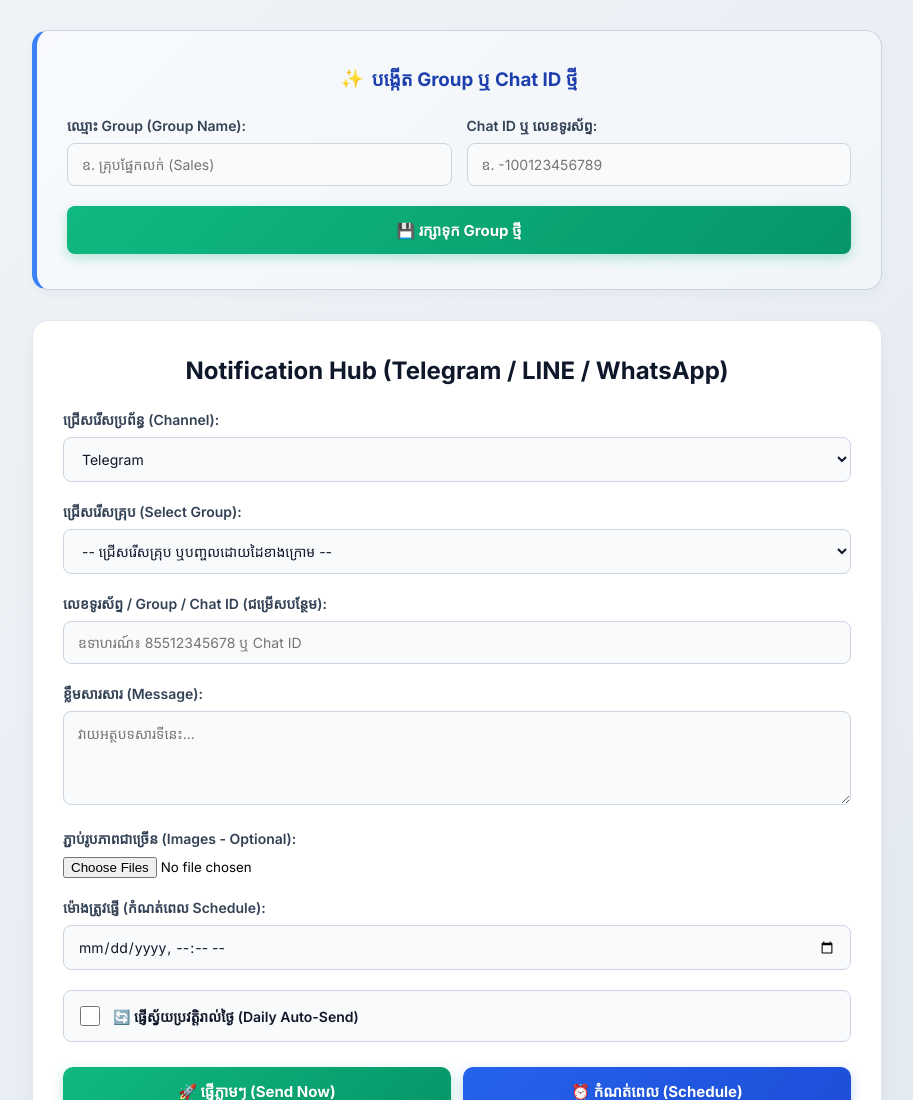
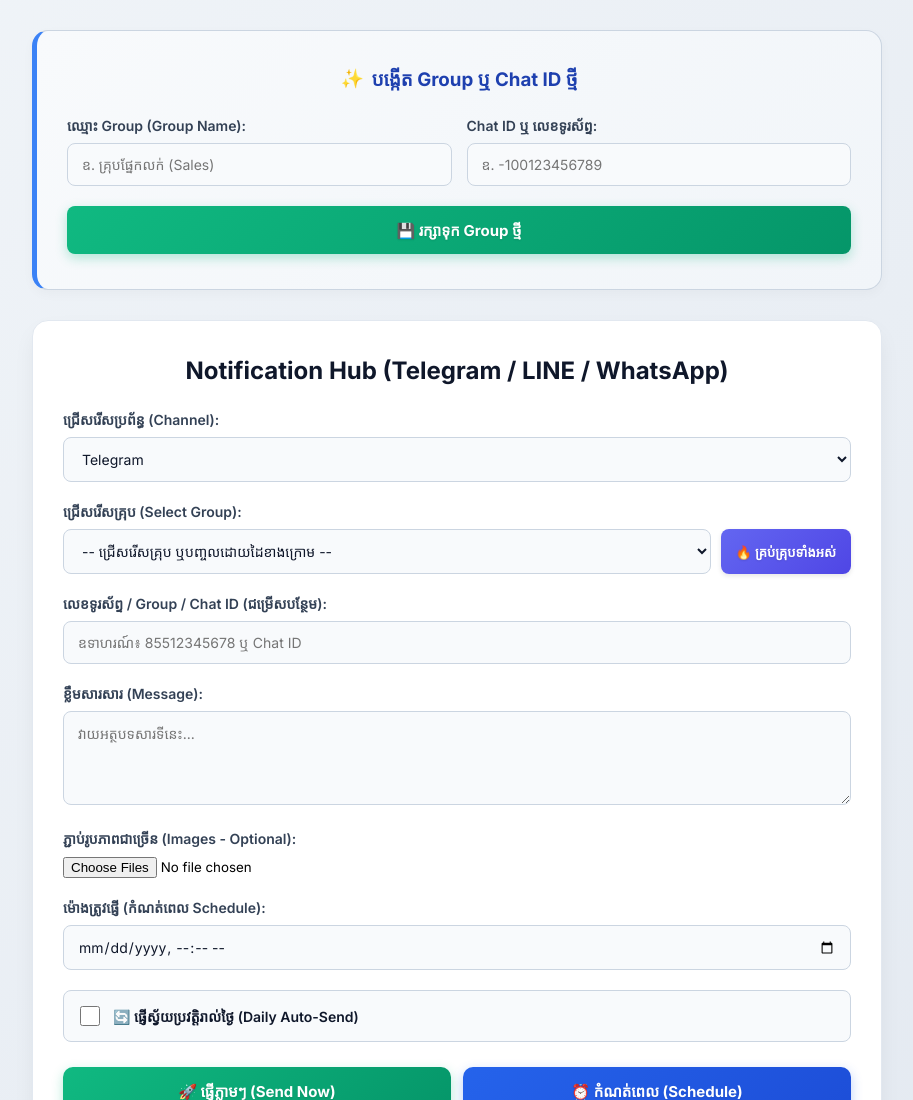
Before and after one commit to Machantra76/ANT-Test-Group, a website: page public/index.html in a window 1280 px wide. Shown: the top 1100 px of the page, without its empty margins (183-1096 px from the left). Drawn offline with Linux system fonts and the light colour scheme; no server answers; a web font is replaced by a local one.

Commit message:
Update index.html

```diff
--- a/public/index.html
+++ b/public/index.html
@@ -197,12 +197,17 @@
             </select>
         </div>
 
-        <!-- 🆕 Dropdown ជ្រើសរើស Group -->
+        <!-- 🆕 Dropdown ជ្រើសរើស Group ព្រមទាំងប៊ូតុងជ្រើសរើសទាំងអស់ -->
         <div class="form-group">
             <label for="groupSelect">ជ្រើសរើសគ្រុប (Select Group):</label>
-            <select id="groupSelect" name="groupSelect" onchange="onGroupSelected()">
-                <option value="">-- ជ្រើសរើសគ្រុប ឬបញ្ចូលដោយដៃខាងក្រោម --</option>
-            </select>
+            <div style="display: flex; gap: 10px;">
+                <select id="groupSelect" name="groupSelect" onchange="onGroupSelected()" style="flex: 1;">
+                    <option value="">-- ជ្រើសរើសគ្រុប ឬបញ្ចូលដោយដៃខាងក្រោម --</option>
+                </select>
+                <button type="button" onclick="selectAllGroups()" style="flex: 0 0 auto; padding: 0 15px; background: linear-gradient(135deg, #6366f1 0%, #4f46e5 100%); border-radius: 8px; font-size: 13px; font-weight: 600; color: white; border: none; cursor: pointer; box-shadow: 0 2px 5px rgba(0,0,0,0.1);">
+                    🔥 គ្រប់គ្រុបទាំងអស់
+                </button>
+            </div>
         </div>
 
         <div class="form-group">
@@ -334,6 +339,26 @@
         const phoneNumberInput = document.getElementById('phoneNumber');
         if (groupSelect.value) {
             phoneNumberInput.value = groupSelect.value;
+        }
+    }
+
+    // 🌟 មុខងារសម្រាប់ទាញយក Chat ID របស់គ្រុបទាំងអស់មកដាក់បញ្ចូលគ្នាចុចតែម្តង
+    async function selectAllGroups() {
+        try {
+            const res = await fetch('/api/groups');
+            const data = await res.json();
+
+            if (data.success && data.groups && data.groups.length > 0) {
+                const allGroupIds = data.groups.map(group => group.id).join(',');
+                document.getElementById('phoneNumber').value = allGroupIds;
+                document.getElementById('channel').value = 'broadcast';
+                showAlert(`បានទាញយក Chat ID គ្រុបសរុបចំនួន ${data.groups.length} មកដាក់បញ្ចូលគ្នាដោយជោគជ័យ!`, true);
+            } else {
+                showAlert('រកមិនឃើញគ្រុបណាមួយត្រូវបានរក្សាទុកក្នុងប្រព័ន្ធទេ!', false);
+            }
+        } catch (err) {
+            console.error('Error:', err);
+            showAlert('មានបញ្ហាក្នុងការទាញយកបញ្ជីគ្រុប!', false);
         }
     }
 
```
